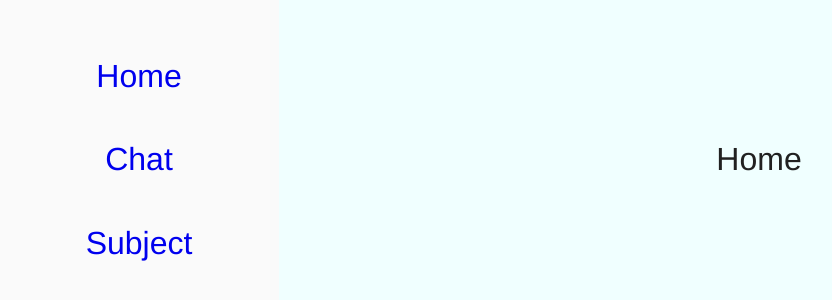
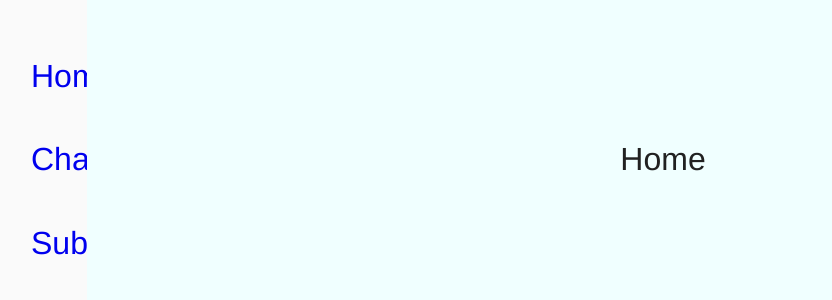
Before and after one commit to Dav-1999/CaritasAI-web, a Vue app: page / in a window 1280 px wide. Shown: the part 240-540 px from the top of the page, without its empty margins (41-873 px from the left). Built offline with nearby package versions, Linux system fonts and the light colour scheme.

Commit message:
feat: 添加折叠边栏支持

```diff
--- a/src/App.vue
+++ b/src/App.vue
@@ -1,11 +1,12 @@
 <script setup lang="ts">
+const sidebar_collapsed = ref(true);
 </script>
 
 <template>
 
   <main>
 
-    <aside>
+    <aside :style="{width: sidebar_collapsed?'10%':'30%'}">
       <ul>
         <li><router-link to="/">Home</router-link></li>
         <li><router-link to="/chat">Chat</router-link></li>
@@ -26,7 +27,7 @@ main {
 }
 
 aside {
-  flex: 1;
+  width: 30%;
   background-color: #fafafa;
   align-content: center;
   text-align: center;
```
